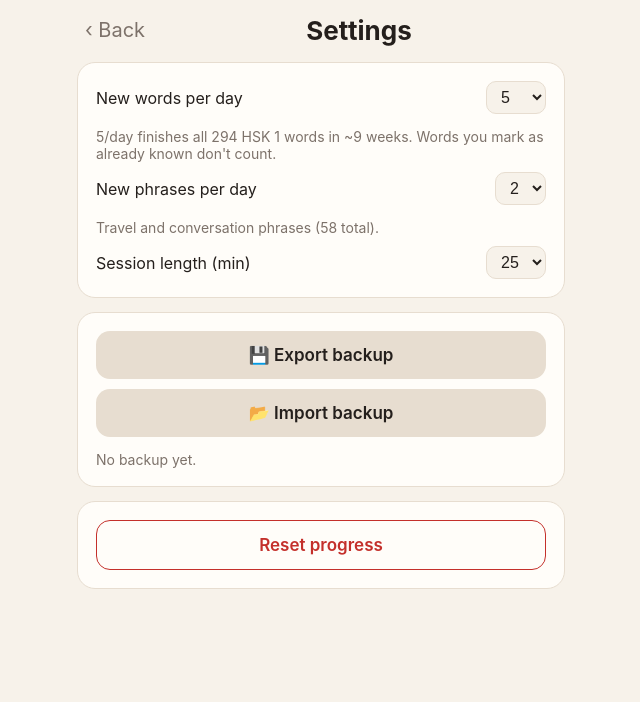
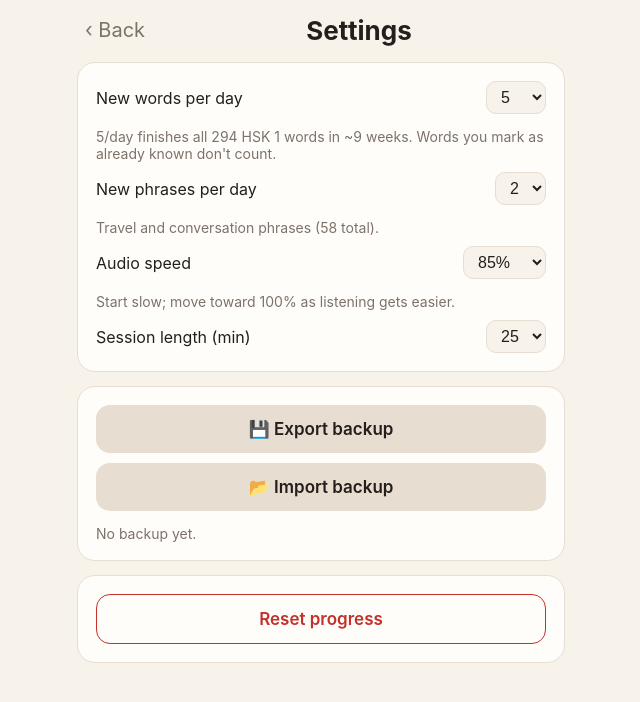
Before and after one commit to kevin-nam/mandarin-daily, a React (Vite) app: page / in a window 1280 px wide. Both pictures are taken after a click on the button "⚙︎". Shown: the top 702 px of the page, without its empty margins (319-959 px from the left). Built offline with nearby package versions, Linux system fonts and the light colour scheme; what ts-fsrs would draw is missing.

Commit message:
Longer, length-scaled Speak countdown; adjustable audio speed
- Speak drill thinking time scales with sentence length (5–12 s)
- Audio speed setting (70–100%, default 85%); slow = 70% of it

Co-Authored-By: Claude Opus 5.5 <noreply@anthropic.com>

```diff
--- a/src/App.tsx
+++ b/src/App.tsx
@@ -1,7 +1,7 @@
 import { useCallback, useEffect, useRef, useState } from 'react'
 import Session from './Session'
 import { PHRASES, WORDS } from './data'
-import { hasRecordedAudio, initAudio } from './audio'
+import { hasRecordedAudio, initAudio, setSpeed } from './audio'
 import {
   dueKeys, exportState, importState, load, newDoneToday, phrasesDoneToday, phrasesLearned, save, streak, today,
   wordsLearned, type AppState,
@@ -17,6 +17,8 @@ export default function App() {
     // Ask the browser to keep our storage (helps on iOS)
     navigator.storage?.persist?.().catch(() => {})
   }, [])
+
+  useEffect(() => setSpeed(state.settings.audioSpeed), [state.settings.audioSpeed])
 
   const commit = useCallback((fn: (s: AppState) => void) => {
     setState((prev) => {
@@ -111,6 +113,13 @@ function Settings({ state, commit, replace, onBack }: {
         </label>
         <p className="hint">Travel and conversation phrases ({PHRASES.length} total).</p>
         <label>
+          Audio speed
+          <select value={state.settings.audioSpeed} onChange={(e) => set('audioSpeed', +e.target.value)}>
+            {[0.7, 0.75, 0.8, 0.85, 0.9, 0.95, 1].map((n) => <option key={n} value={n}>{Math.round(n * 100)}%</option>)}
+          </select>
+        </label>
+        <p className="hint">Start slow; move toward 100% as listening gets easier.</p>
+        <label>
           Session length (min)
           <select value={state.settings.sessionMinutes} onChange={(e) => set('sessionMinutes', +e.target.value)}>
             {[15, 20, 25, 30, 45, 60].map((n) => <option key={n}>{n}</option>)}
--- a/src/Session.tsx
+++ b/src/Session.tsx
@@ -298,6 +298,9 @@ function NewWords({ state, commit, onDone }: { state: AppState; commit: Commit;
 
 interface DrillItem { w: Word; hits: number }
 
+/** Time to form the answer: longer sentences need longer. */
+const thinkSeconds = (w: Word) => Math.min(12, Math.max(5, Math.round(2 + [...target(w).zh].length * 0.5)))
+
 function Drill({ state, learnedNow, onDone }: { state: AppState; learnedNow: string[]; onDone: () => void }) {
   const [queue, setQueue] = useState<DrillItem[]>(() => {
     const recent = state.introduced.slice(-30).filter((id) => !learnedNow.includes(id))
@@ -305,7 +308,7 @@ function Drill({ state, learnedNow, onDone }: { state: AppState; learnedNow: str
     return ids.map((id) => ({ w: WORD_BY_ID.get(id)!, hits: 0 }))
   })
   const [phase, setPhase] = useState<'prompt' | 'answer'>('prompt')
-  const [countdown, setCountdown] = useState(4)
+  const [countdown, setCountdown] = useState(() => (queue[0] ? thinkSeconds(queue[0].w) : 0))
   const start = useRef(Date.now())
 
   useEffect(() => {
@@ -339,8 +342,8 @@ function Drill({ state, learnedNow, onDone }: { state: AppState; learnedNow: str
   const mark = (ok: boolean) => {
     stop()
     const timeUp = Date.now() - start.current > 7 * 60 * 1000
-    setQueue((q) => {
-      const [cur, ...rest] = q
+    const next = (() => {
+      const [cur, ...rest] = queue
       if (timeUp) return [] // 7-minute cap reached
       const hits = ok ? cur.hits + 1 : 0
       if (hits >= 2) return rest // retired: recalled twice with growing gaps
@@ -348,9 +351,10 @@ function Drill({ state, learnedNow, onDone }: { state: AppState; learnedNow: str
       const copy = [...rest]
       copy.splice(Math.min(gap, copy.length), 0, { ...cur, hits })
       return copy
-    })
+    })()
+    setQueue(next)
     // Reset together with the phase so the answer effect never sees a stale 0.
-    setCountdown(4)
+    if (next[0]) setCountdown(thinkSeconds(next[0].w))
     setPhase('prompt')
   }
 
--- a/src/audio.ts
+++ b/src/audio.ts
@@ -7,6 +7,9 @@ let manifest: Set<string> | null = null
 let el: HTMLAudioElement | null = null
 const audioEl = () => (el ??= new Audio())
 let pending: (() => void) | null = null
+let speed = 1
+/** Playback speed for "normal" audio (1 = as recorded); slow is 70% of this. */
+export const setSpeed = (x: number) => { speed = x }
 let ep = 0
 /** Changes every time playback is stopped — loops use it to bail out. */
 export const epoch = () => ep
@@ -40,7 +43,7 @@ export function stop() {
 /** key: audio file name (without .mp3); text: Chinese text for the TTS fallback. */
 export function play(key: string, text: string, opts: { slow?: boolean } = {}): Promise<void> {
   stop()
-  const rate = opts.slow ? 0.65 : 1
+  const rate = speed * (opts.slow ? 0.7 : 1)
   if (manifest?.has(key)) {
     return new Promise((resolve) => {
       pending = resolve
@@ -58,7 +61,7 @@ export function play(key: string, text: string, opts: { slow?: boolean } = {}):
     u.lang = 'zh-CN'
     const v = zhVoice()
     if (v) u.voice = v
-    u.rate = opts.slow ? 0.6 : 0.9
+    u.rate = 0.9 * rate
     u.onend = () => resolve()
     u.onerror = () => resolve()
     speechSynthesis.speak(u)
--- a/src/store.ts
+++ b/src/store.ts
@@ -9,7 +9,7 @@ export interface AppState {
   cards: Record<string, Card> // key: `${wordId}:${kind}`
   introduced: string[] // word ids, in order introduced
   history: Record<string, DayLog> // by YYYY-MM-DD
-  settings: { newPerDay: number; phrasesPerDay: number; sessionMinutes: number }
+  settings: { newPerDay: number; phrasesPerDay: number; sessionMinutes: number; audioSpeed: number }
   lastBackup?: string
 }
 
@@ -23,7 +23,7 @@ export const today = (d = new Date()) =>
   `${d.getFullYear()}-${String(d.getMonth() + 1).padStart(2, '0')}-${String(d.getDate()).padStart(2, '0')}`
 
 function emptyState(): AppState {
-  return { version: 1, cards: {}, introduced: [], history: {}, settings: { newPerDay: 5, phrasesPerDay: 2, sessionMinutes: 25 } }
+  return { version: 1, cards: {}, introduced: [], history: {}, settings: { newPerDay: 5, phrasesPerDay: 2, sessionMinutes: 25, audioSpeed: 0.85 } }
 }
 
 function revive(s: AppState): AppState {
```
Also changed, not shown: 1 other file (tests, documents, lock files or other folders).
